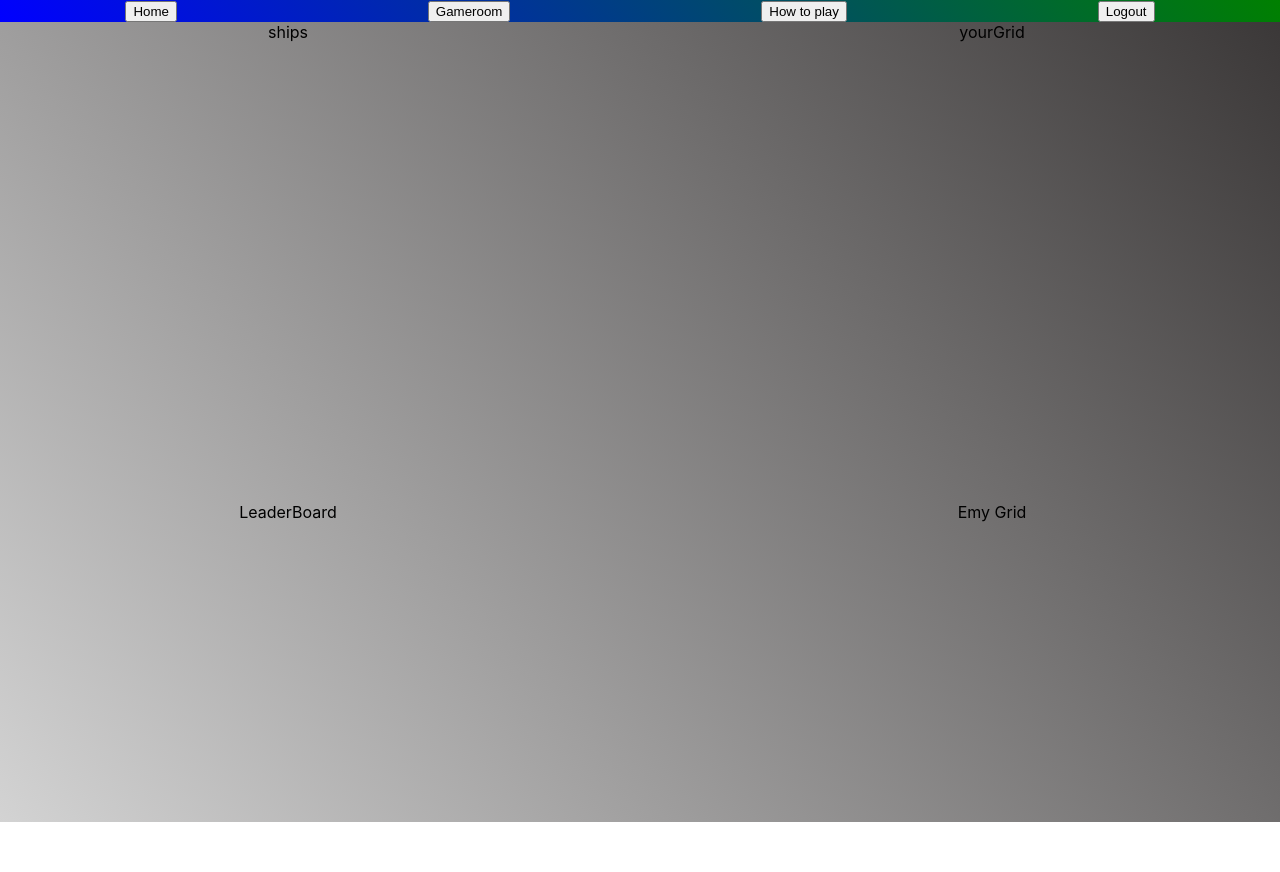
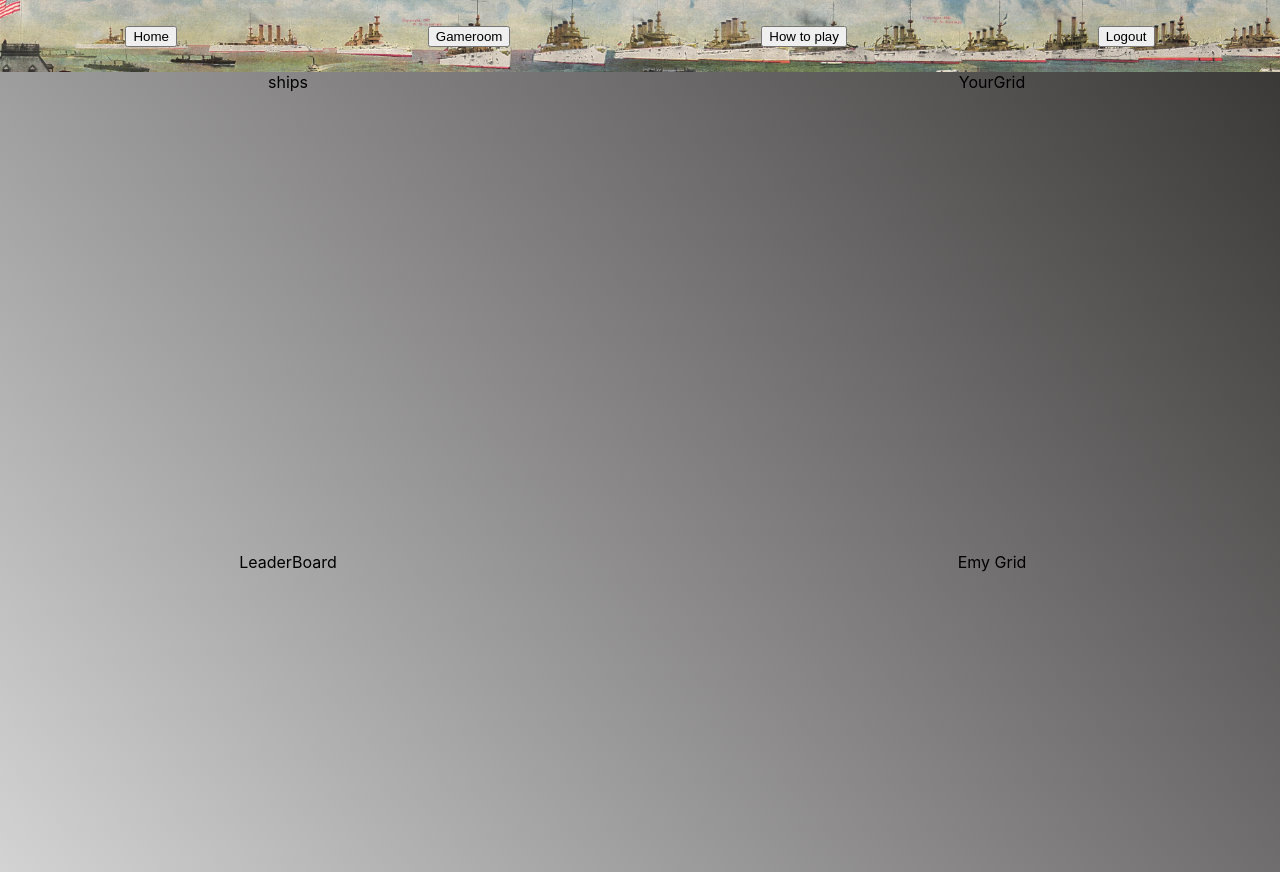
Before and after one commit to naval-barrage/battleship, a React (Create React App) app: page /#/gameroom in a window 1280 px wide. Before the commit the page ends 822 px from the top, so only its background shows below. Built offline with nearby package versions, Linux system fonts and the light colour scheme.

Commit message:
added a cool nav bar

```diff
--- a/package.json
+++ b/package.json
@@ -5,6 +5,7 @@
   "dependencies": {
     "axios": "^0.19.0",
     "bcryptjs": "^2.4.3",
+    "bootstrap": "^4.3.1",
     "chalk": "^2.4.2",
     "dotenv": "^8.2.0",
     "express": "^4.17.1",
@@ -12,6 +13,7 @@
     "massive": "^6.1.1",
     "node-sass": "^4.13.0",
     "react": "^16.11.0",
+    "react-bootstrap": "^1.0.0-beta.14",
     "react-dom": "^16.11.0",
     "react-redux": "^7.1.1",
     "react-router-dom": "^5.1.2",
--- a/public/index.html
+++ b/public/index.html
@@ -2,7 +2,7 @@
 <html lang="en">
   <head>
     <meta charset="utf-8" />
-    <link rel="icon" href="%PUBLIC_URL%/favicon.ico" />
+    <link rel="icon" href="https://grid.gograph.com/warship-battleship-boat-with-big-guns-vector-illustration_gg61089029.jpg" />
     <meta name="viewport" content="width=device-width, initial-scale=1" />
     <meta name="theme-color" content="#000000" />
     <meta
--- a/src/components/Nav/Nav.jsx
+++ b/src/components/Nav/Nav.jsx
@@ -3,6 +3,8 @@ import './nav.scss'
 import {Link} from 'react-router-dom'
 import { connect } from "react-redux";
 import { updateUser } from "../../redux/reducer";
+import axios from 'axios'
+import swal from 'sweetalert2'
 
 class Nav extends Component {
     constructor() {
@@ -11,13 +13,19 @@ class Nav extends Component {
 
         }
     }
+    logout = async () => {
+        const res = await axios.delete('/auth/logout')
+        this.props.history.push('/')
+        swal.fire({type: 'success', text: res.data.message, showConfirmButton: false, timer: 800})
+    }
+
     render() {
         return(
         <div className='Nav'>
             <Link to='/home'><button className='enter'>Home</button></Link>
             <Link to='/gameroom'><button className='enter'>Gameroom</button></Link>
             <Link to='/howto'><button className='enter'>How to play</button></Link>
-            <Link to='/'><button className='enter'>Logout</button></Link>
+            <button onClick={() => this.logout()} className='logout-button'>Logout</button>
         </div>
         )
     }
--- a/src/components/Nav/nav.scss
+++ b/src/components/Nav/nav.scss
@@ -1,5 +1,9 @@
 .Nav {
-    background: linear-gradient(50deg, blue, green);
     display: flex;
     justify-content: space-around;
+    align-items: center;
+    height: 9vh;
+    width: 100%;
+    background-size: cover;
+    background-image: url('../assets/jamestown.jpg');
 }
--- a/src/components/gameroom/YourGrid/YourGrid.jsx
+++ b/src/components/gameroom/YourGrid/YourGrid.jsx
@@ -9,10 +9,10 @@ export default class YourGrid extends Component {
         }
     }
     render() {
-        return(
-            <div className='YourGrid'>
-                yourGrid
+    return (
+        <div>
+            YourGrid
         </div>
-        )
+        );
     }
 }
--- a/src/components/gameroom/YourGrid/yourgird.scss
+++ b/src/components/gameroom/YourGrid/yourgird.scss
@@ -0,0 +1,6 @@
+.battleFieldPanel {
+    margin: 10px;
+    padding-top: 20px;
+    background-color: white;
+    border-style: solid;
+}
--- a/src/routes.js
+++ b/src/routes.js
@@ -1,9 +1,9 @@
 import React from 'react'
 import {Switch, Route} from 'react-router-dom'
-import Lander from './components/lander/login'
+import Lander from './components/Lander/login'
 import HowTo from './components/HowTo/HowTo'
-import Home from './components/home/Home'
-import Gameroom from './components/gameroom/Gameroom'
+import Home from './components/Home/Home'
+import Gameroom from './components/Gameroom/Gameroom'
 
 
 export default (
```
Also changed, not shown: src/components/assets/jamestown.jpg (added), 1 other file (tests, documents, lock files or other folders).
